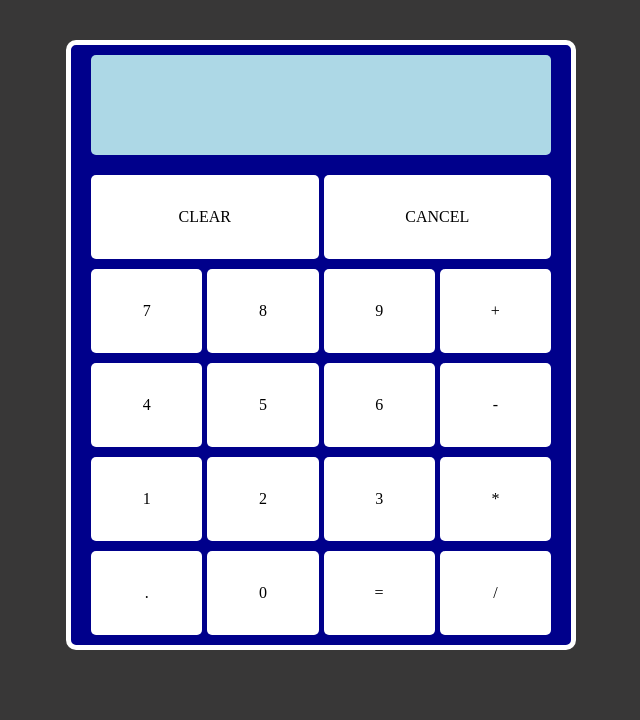
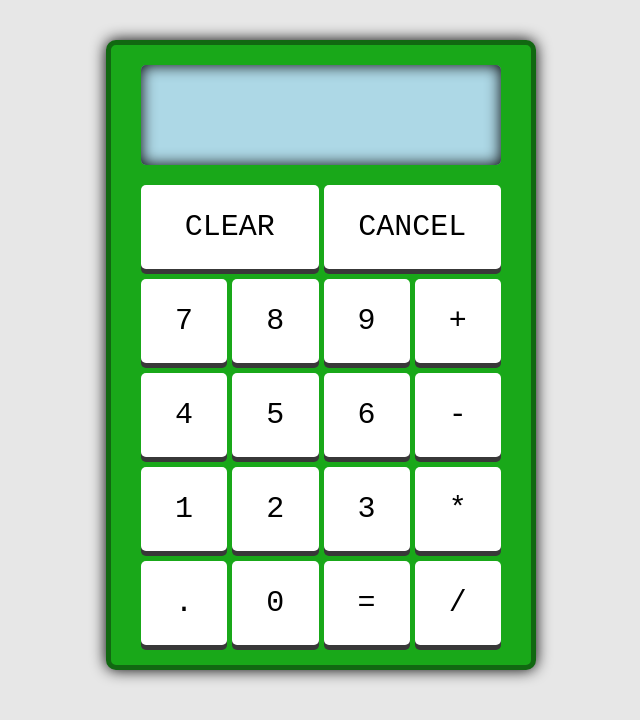
Before and after one commit to Ciclonix/calculator, a plain HTML site: page index.html in a window 1280 px wide. Shown: the whole page, without its empty margins (319-959 px from the left). Drawn offline with Linux system fonts and the light colour scheme.

Commit message:
Update layout calculator

```diff
--- a/style.css
+++ b/style.css
@@ -1,20 +1,23 @@
 body {
-    background-color: rgb(56, 55, 55);
+    background-color: #e7e7e7;
+    font-family: "Courier New", monospace;
 }
 
 .container {
     height: 600px;
-    width: 500px;
+    width: 400px;
     margin: 40px auto;
     display: flex;
     flex-direction: column;
-    background-color: darkblue;
-    border: 5px white solid;
+    background-color: rgb(25, 168, 25);
+    border: 5px rgb(17, 104, 17) solid;
     border-radius: 10px;
+    padding: 10px;
+    box-shadow: 0 0 15px black;
 }
 
 .screen {
-    height: 100px;
+    height: 80px;
     width: auto;
     flex: none;
     background-color: lightblue;
@@ -23,6 +26,10 @@ body {
     display: flex;
     justify-content: right;
     align-items: center;
+    flex-wrap: wrap;
+    font-size: 50px;
+    padding: 10px 13px;
+    box-shadow: inset 0 0 15px black;
 }
 
 .keypad {
@@ -46,4 +53,12 @@ body {
     justify-content: center;
     align-items: center;
     border-radius: 5px;
+    cursor: pointer;
+    font-size: 30px;
+    box-shadow: 0 5px rgb(56, 56, 56);
 }
+
+.key:active {
+    transform: translateY(5px);
+    box-shadow: none;
+}
```
